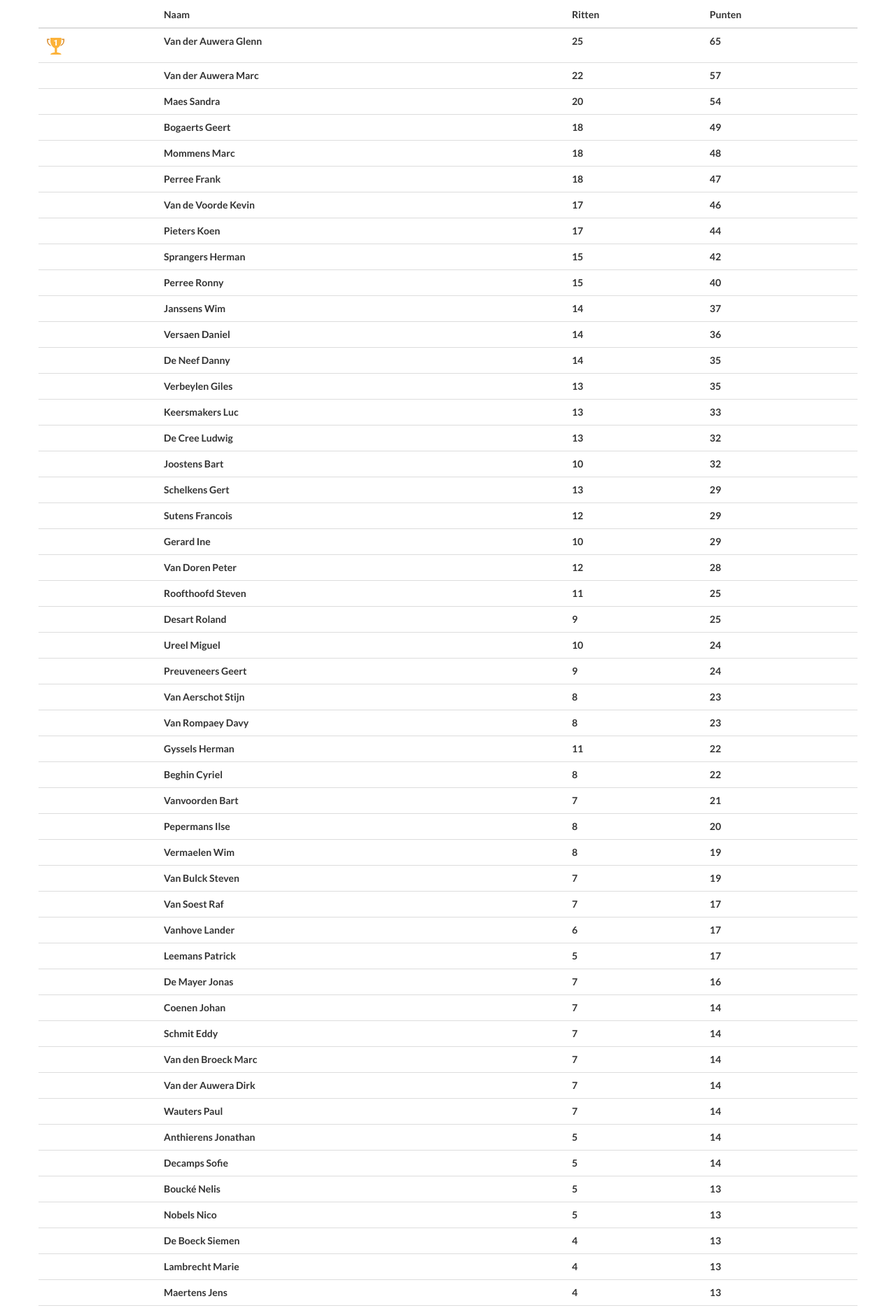
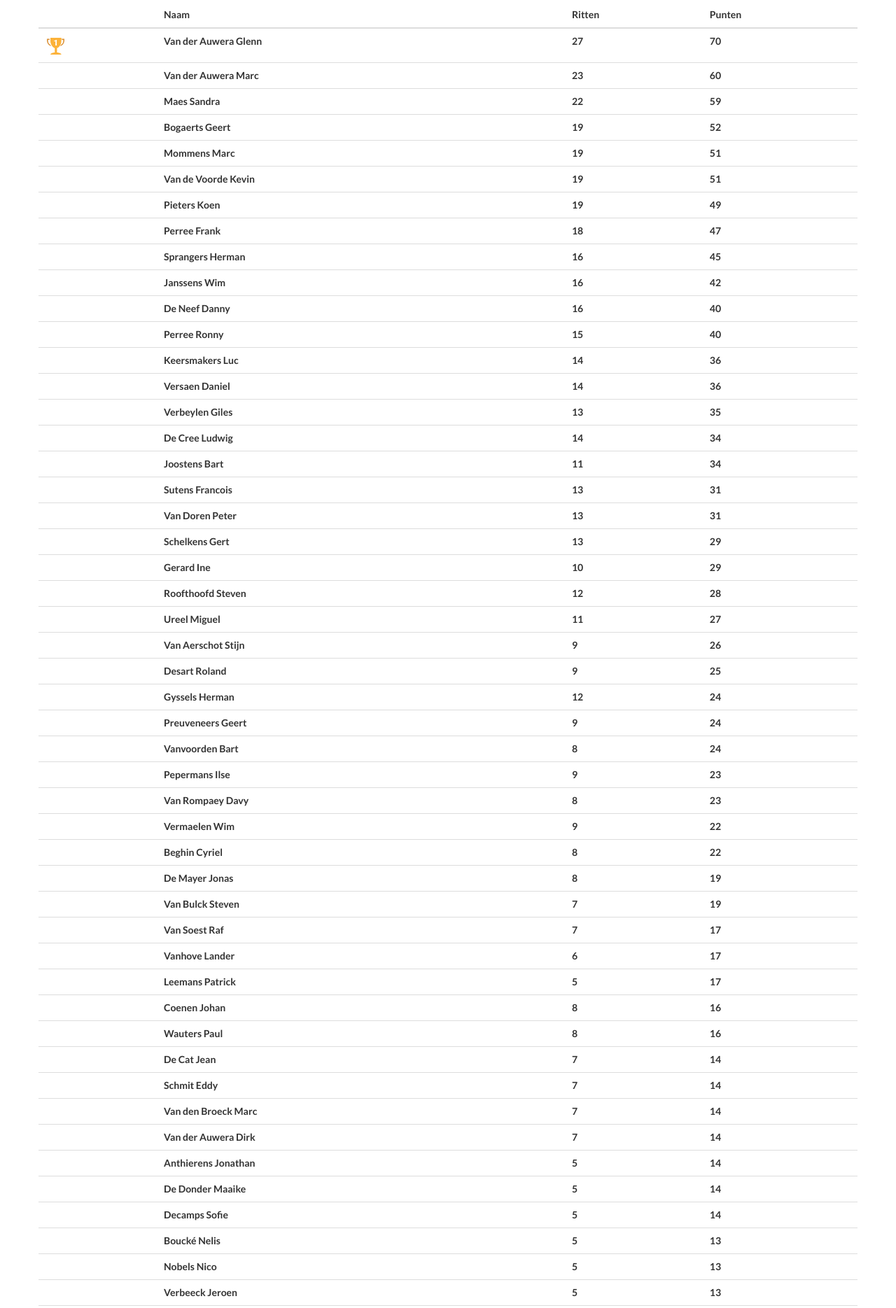
Before and after one commit to jbeullen/wtctilt, a website: page site/klassement.html in a window 1280 px wide. Shown: the part 174-2043 px from the top of the page at 70% size. Drawn offline with Linux system fonts and the light colour scheme.

Commit message:
14/07: update banner, kalender, klassement, gpx

```diff
--- a/site/css/landing-page.css
+++ b/site/css/landing-page.css
@@ -125,7 +125,7 @@ h6 {
 .banner {
     padding: 100px 0;
     color: #f8f8f8;
-    background: url(../img/banner-new.jpg) no-repeat center center;
+    background: url(../img/namen.jpg) no-repeat center center;
     background-size: cover;
 }
 
--- a/site/klassement.html
+++ b/site/klassement.html
@@ -112,81 +112,82 @@
                         <tbody>
 
 
-                        <tr><td><img src="img/kom.png"/></td><td>Van der Auwera Glenn</td><td>25</td><td>65</td></tr>
-                        <tr><td>&nbsp;</td><td>Van der Auwera Marc</td><td>22</td><td>57</td></tr>
-                        <tr><td>&nbsp;</td><td>Maes Sandra</td><td>20</td><td>54</td></tr>
-                        <tr><td>&nbsp;</td><td>Bogaerts Geert</td><td>18</td><td>49</td></tr>
-                        <tr><td>&nbsp;</td><td>Mommens Marc</td><td>18</td><td>48</td></tr>
+                        <tr><td><img src="img/kom.png"/></td><td>Van der Auwera Glenn</td><td>27</td><td>70</td></tr>
+                        <tr><td>&nbsp;</td><td>Van der Auwera Marc</td><td>23</td><td>60</td></tr>
+                        <tr><td>&nbsp;</td><td>Maes Sandra</td><td>22</td><td>59</td></tr>
+                        <tr><td>&nbsp;</td><td>Bogaerts Geert</td><td>19</td><td>52</td></tr>
+                        <tr><td>&nbsp;</td><td>Mommens Marc</td><td>19</td><td>51</td></tr>
+                        <tr><td>&nbsp;</td><td>Van de Voorde Kevin</td><td>19</td><td>51</td></tr>
+                        <tr><td>&nbsp;</td><td>Pieters Koen</td><td>19</td><td>49</td></tr>
                         <tr><td>&nbsp;</td><td>Perree Frank</td><td>18</td><td>47</td></tr>
-                        <tr><td>&nbsp;</td><td>Van de Voorde Kevin</td><td>17</td><td>46</td></tr>
-                        <tr><td>&nbsp;</td><td>Pieters Koen</td><td>17</td><td>44</td></tr>
-                        <tr><td>&nbsp;</td><td>Sprangers Herman</td><td>15</td><td>42</td></tr>
+                        <tr><td>&nbsp;</td><td>Sprangers Herman</td><td>16</td><td>45</td></tr>
+                        <tr><td>&nbsp;</td><td>Janssens Wim</td><td>16</td><td>42</td></tr>
+                        <tr><td>&nbsp;</td><td>De Neef Danny</td><td>16</td><td>40</td></tr>
                         <tr><td>&nbsp;</td><td>Perree Ronny</td><td>15</td><td>40</td></tr>
-                        <tr><td>&nbsp;</td><td>Janssens Wim</td><td>14</td><td>37</td></tr>
+                        <tr><td>&nbsp;</td><td>Keersmakers Luc</td><td>14</td><td>36</td></tr>
                         <tr><td>&nbsp;</td><td>Versaen Daniel</td><td>14</td><td>36</td></tr>
-                        <tr><td>&nbsp;</td><td>De Neef Danny</td><td>14</td><td>35</td></tr>
                         <tr><td>&nbsp;</td><td>Verbeylen Giles</td><td>13</td><td>35</td></tr>
-                        <tr><td>&nbsp;</td><td>Keersmakers Luc</td><td>13</td><td>33</td></tr>
-                        <tr><td>&nbsp;</td><td>De Cree Ludwig</td><td>13</td><td>32</td></tr>
-                        <tr><td>&nbsp;</td><td>Joostens Bart</td><td>10</td><td>32</td></tr>
+                        <tr><td>&nbsp;</td><td>De Cree Ludwig</td><td>14</td><td>34</td></tr>
+                        <tr><td>&nbsp;</td><td>Joostens Bart</td><td>11</td><td>34</td></tr>
+                        <tr><td>&nbsp;</td><td>Sutens Francois</td><td>13</td><td>31</td></tr>
+                        <tr><td>&nbsp;</td><td>Van Doren Peter</td><td>13</td><td>31</td></tr>
                         <tr><td>&nbsp;</td><td>Schelkens Gert</td><td>13</td><td>29</td></tr>
-                        <tr><td>&nbsp;</td><td>Sutens Francois</td><td>12</td><td>29</td></tr>
                         <tr><td>&nbsp;</td><td>Gerard Ine</td><td>10</td><td>29</td></tr>
-                        <tr><td>&nbsp;</td><td>Van Doren Peter</td><td>12</td><td>28</td></tr>
-                        <tr><td>&nbsp;</td><td>Roofthoofd Steven</td><td>11</td><td>25</td></tr>
+                        <tr><td>&nbsp;</td><td>Roofthoofd Steven</td><td>12</td><td>28</td></tr>
+                        <tr><td>&nbsp;</td><td>Ureel Miguel</td><td>11</td><td>27</td></tr>
+                        <tr><td>&nbsp;</td><td>Van Aerschot Stijn</td><td>9</td><td>26</td></tr>
                         <tr><td>&nbsp;</td><td>Desart Roland</td><td>9</td><td>25</td></tr>
-                        <tr><td>&nbsp;</td><td>Ureel Miguel</td><td>10</td><td>24</td></tr>
+                        <tr><td>&nbsp;</td><td>Gyssels Herman</td><td>12</td><td>24</td></tr>
                         <tr><td>&nbsp;</td><td>Preuveneers Geert</td><td>9</td><td>24</td></tr>
-                        <tr><td>&nbsp;</td><td>Van Aerschot Stijn</td><td>8</td><td>23</td></tr>
+                        <tr><td>&nbsp;</td><td>Vanvoorden Bart</td><td>8</td><td>24</td></tr>
+                        <tr><td>&nbsp;</td><td>Pepermans Ilse</td><td>9</td><td>23</td></tr>
                         <tr><td>&nbsp;</td><td>Van Rompaey Davy</td><td>8</td><td>23</td></tr>
-                        <tr><td>&nbsp;</td><td>Gyssels Herman</td><td>11</td><td>22</td></tr>
+                        <tr><td>&nbsp;</td><td>Vermaelen Wim</td><td>9</td><td>22</td></tr>
                         <tr><td>&nbsp;</td><td>Beghin Cyriel</td><td>8</td><td>22</td></tr>
-                        <tr><td>&nbsp;</td><td>Vanvoorden Bart</td><td>7</td><td>21</td></tr>
-                        <tr><td>&nbsp;</td><td>Pepermans Ilse</td><td>8</td><td>20</td></tr>
-                        <tr><td>&nbsp;</td><td>Vermaelen Wim</td><td>8</td><td>19</td></tr>
+                        <tr><td>&nbsp;</td><td>De Mayer Jonas</td><td>8</td><td>19</td></tr>
                         <tr><td>&nbsp;</td><td>Van Bulck Steven</td><td>7</td><td>19</td></tr>
                         <tr><td>&nbsp;</td><td>Van Soest  Raf</td><td>7</td><td>17</td></tr>
                         <tr><td>&nbsp;</td><td>Vanhove Lander</td><td>6</td><td>17</td></tr>
                         <tr><td>&nbsp;</td><td>Leemans Patrick</td><td>5</td><td>17</td></tr>
-                        <tr><td>&nbsp;</td><td>De Mayer Jonas</td><td>7</td><td>16</td></tr>
-                        <tr><td>&nbsp;</td><td>Coenen Johan</td><td>7</td><td>14</td></tr>
+                        <tr><td>&nbsp;</td><td>Coenen Johan</td><td>8</td><td>16</td></tr>
+                        <tr><td>&nbsp;</td><td>Wauters Paul</td><td>8</td><td>16</td></tr>
+                        <tr><td>&nbsp;</td><td>De Cat Jean</td><td>7</td><td>14</td></tr>
                         <tr><td>&nbsp;</td><td>Schmit Eddy</td><td>7</td><td>14</td></tr>
                         <tr><td>&nbsp;</td><td>Van den Broeck Marc</td><td>7</td><td>14</td></tr>
                         <tr><td>&nbsp;</td><td>Van der Auwera Dirk</td><td>7</td><td>14</td></tr>
-                        <tr><td>&nbsp;</td><td>Wauters Paul</td><td>7</td><td>14</td></tr>
                         <tr><td>&nbsp;</td><td>Anthierens Jonathan</td><td>5</td><td>14</td></tr>
+                        <tr><td>&nbsp;</td><td>De Donder Maaike</td><td>5</td><td>14</td></tr>
                         <tr><td>&nbsp;</td><td>Decamps Sofie</td><td>5</td><td>14</td></tr>
                         <tr><td>&nbsp;</td><td>Boucké Nelis</td><td>5</td><td>13</td></tr>
                         <tr><td>&nbsp;</td><td>Nobels Nico</td><td>5</td><td>13</td></tr>
+                        <tr><td>&nbsp;</td><td>Verbeeck Jeroen</td><td>5</td><td>13</td></tr>
                         <tr><td>&nbsp;</td><td>De Boeck Siemen</td><td>4</td><td>13</td></tr>
                         <tr><td>&nbsp;</td><td>Lambrecht Marie</td><td>4</td><td>13</td></tr>
                         <tr><td>&nbsp;</td><td>Maertens Jens</td><td>4</td><td>13</td></tr>
-                        <tr><td>&nbsp;</td><td>De Cat Jean</td><td>6</td><td>12</td></tr>
                         <tr><td>&nbsp;</td><td>Deckers Marc</td><td>6</td><td>12</td></tr>
+                        <tr><td>&nbsp;</td><td>Harzé Patrick</td><td>6</td><td>12</td></tr>
                         <tr><td>&nbsp;</td><td>Willems Jean</td><td>6</td><td>12</td></tr>
                         <tr><td>&nbsp;</td><td>Balas Alin</td><td>4</td><td>12</td></tr>
                         <tr><td>&nbsp;</td><td>Beullens Jeroen</td><td>4</td><td>12</td></tr>
                         <tr><td>&nbsp;</td><td>Bormans Anke</td><td>4</td><td>12</td></tr>
                         <tr><td>&nbsp;</td><td>Vastavel Johnny</td><td>4</td><td>12</td></tr>
-                        <tr><td>&nbsp;</td><td>De Donder Maaike</td><td>4</td><td>11</td></tr>
                         <tr><td>&nbsp;</td><td>Legére Christophe</td><td>4</td><td>11</td></tr>
-                        <tr><td>&nbsp;</td><td>Harzé Patrick</td><td>5</td><td>10</td></tr>
+                        <tr><td>&nbsp;</td><td>Anthoon Jean</td><td>5</td><td>10</td></tr>
+                        <tr><td>&nbsp;</td><td>Dekimpe Jules</td><td>5</td><td>10</td></tr>
                         <tr><td>&nbsp;</td><td>Robberechts Alex</td><td>5</td><td>10</td></tr>
-                        <tr><td>&nbsp;</td><td>Verbeeck Jeroen</td><td>4</td><td>10</td></tr>
+                        <tr><td>&nbsp;</td><td>Dens Jitte</td><td>4</td><td>10</td></tr>
                         <tr><td>&nbsp;</td><td>Vermeulen Bert</td><td>4</td><td>10</td></tr>
                         <tr><td>&nbsp;</td><td>Faes Geert</td><td>3</td><td>9</td></tr>
-                        <tr><td>&nbsp;</td><td>Anthoon Jean</td><td>4</td><td>8</td></tr>
                         <tr><td>&nbsp;</td><td>Coeckelbergs Rik</td><td>4</td><td>8</td></tr>
-                        <tr><td>&nbsp;</td><td>Dekimpe Jules</td><td>4</td><td>8</td></tr>
                         <tr><td>&nbsp;</td><td>Schmit Eric</td><td>4</td><td>8</td></tr>
+                        <tr><td>&nbsp;</td><td>Verbeeck Julien</td><td>4</td><td>8</td></tr>
                         <tr><td>&nbsp;</td><td>Zwaan Jasmien</td><td>4</td><td>8</td></tr>
+                        <tr><td>&nbsp;</td><td>Bilteryst Geert</td><td>3</td><td>8</td></tr>
                         <tr><td>&nbsp;</td><td>Van den Broeck Dieter</td><td>3</td><td>8</td></tr>
                         <tr><td>&nbsp;</td><td>Van Hoey Jos</td><td>3</td><td>8</td></tr>
-                        <tr><td>&nbsp;</td><td>Dens Jitte</td><td>3</td><td>7</td></tr>
                         <tr><td>&nbsp;</td><td>Levens Alex</td><td>3</td><td>7</td></tr>
                         <tr><td>&nbsp;</td><td>Van De Put Johan</td><td>3</td><td>6</td></tr>
-                        <tr><td>&nbsp;</td><td>Verbeeck Julien</td><td>3</td><td>6</td></tr>
-                        <tr><td>&nbsp;</td><td>Bilteryst Geert</td><td>2</td><td>5</td></tr>
+                        <tr><td>&nbsp;</td><td>Michiels Giljaan</td><td>2</td><td>5</td></tr>
                         <tr><td>&nbsp;</td><td>Van Dromme Bruno</td><td>2</td><td>5</td></tr>
                         <tr><td>&nbsp;</td><td>Lammers Peter</td><td>2</td><td>4</td></tr>
                         <tr><td>&nbsp;</td><td>Van den Berhgen  Kurt</td><td>2</td><td>4</td></tr>
@@ -196,7 +197,6 @@
                         <tr><td>&nbsp;</td><td>Mondelaers Jelle</td><td>1</td><td>3</td></tr>
                         <tr><td>&nbsp;</td><td>Vermeulen Simon</td><td>1</td><td>3</td></tr>
                         <tr><td>&nbsp;</td><td>DePrins Pieterjan</td><td>1</td><td>2</td></tr>
-                        <tr><td>&nbsp;</td><td>Michiels Giljaan</td><td>1</td><td>2</td></tr>
                         <tr><td>&nbsp;</td><td>Straetman Patrick</td><td>1</td><td>2</td></tr>
                         <tr><td>&nbsp;</td><td>Cappoen Eva</td><td>0</td><td>0</td></tr>
                         <tr><td>&nbsp;</td><td>Chung Mat</td><td>0</td><td>0</td></tr>
```
Also changed, not shown: site/kalender.html (+7 -7 lines), 3 other files.
